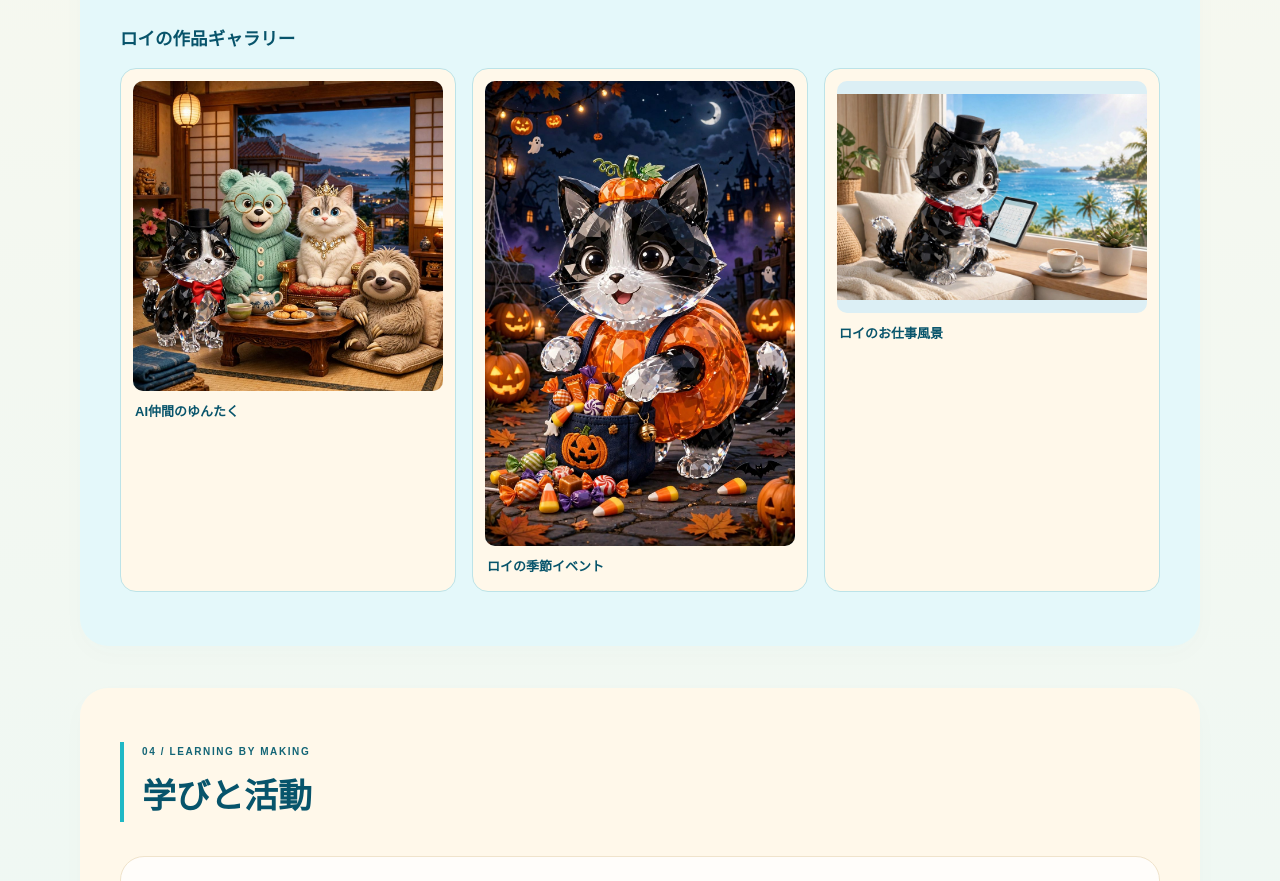
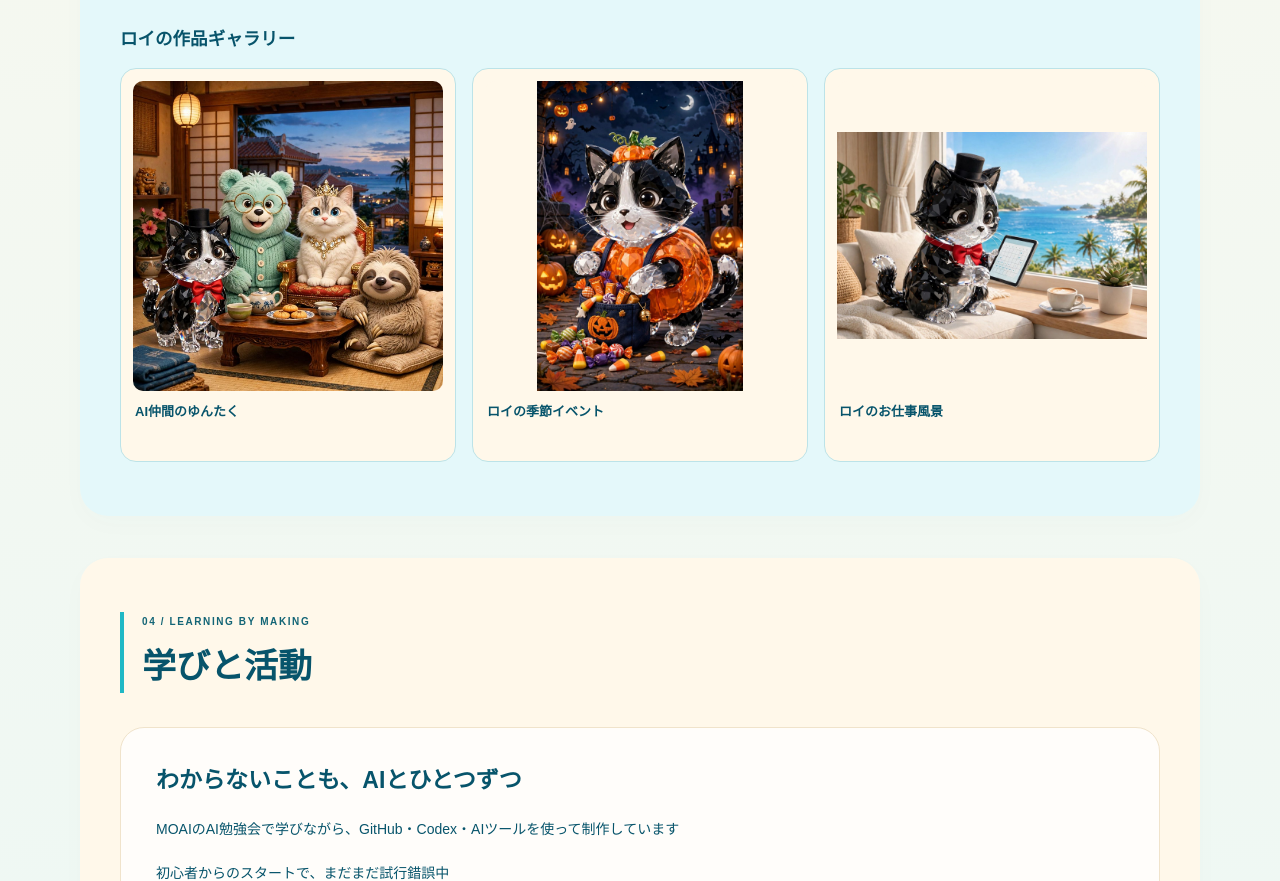
Before and after one commit to moai-okinawa/portfolio-namakemono, a plain HTML site: page index.html in a window 1280 px wide. Shown: the part 4983-5864 px from the top of the page. Drawn offline with Linux system fonts and the light colour scheme.

Commit message:
Use square frames for Roy gallery

```diff
--- a/index.html
+++ b/index.html
@@ -81,9 +81,9 @@ footer{border-color:#a7d6de;color:#315f6c}
 .roy-gallery-grid{display:grid;grid-template-columns:repeat(3,minmax(0,1fr));gap:16px}
 @media(max-width:600px){.roy-gallery-grid{grid-template-columns:1fr}}
 .roy-gallery figure{margin:0;padding:12px;background:var(--sand);border:1px solid var(--line);border-radius:16px}
-.roy-gallery-frame{display:grid;place-items:center;aspect-ratio:4 / 3;background:#dceff5;border-radius:10px;color:var(--muted);text-align:center}
+.roy-gallery-frame{display:block;aspect-ratio:1 / 1;background:inherit;border-radius:10px;cursor:zoom-in}
 .roy-gallery-frame img{width:100%;height:100%;object-fit:contain;border-radius:inherit}
-.roy-gallery figcaption{padding:8px 2px 0;font-size:13px;font-weight:700}
+.roy-gallery figcaption{min-height:calc(2lh + 8px);padding:8px 2px 0;font-size:13px;font-weight:700}
 </style></head>
 <body id="top"><a class="skip" href="#main">本文へ移動</a>
 <div class="topline">OKINAWA · SEA · CAT · AI · NAMAKEMONO</div>
```
